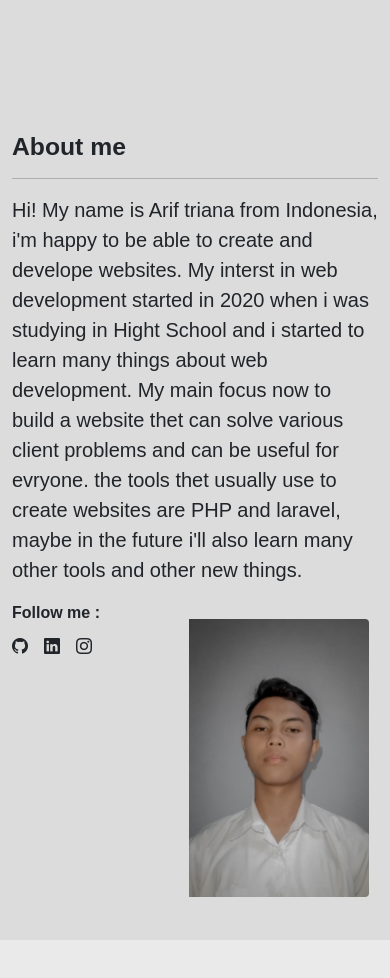
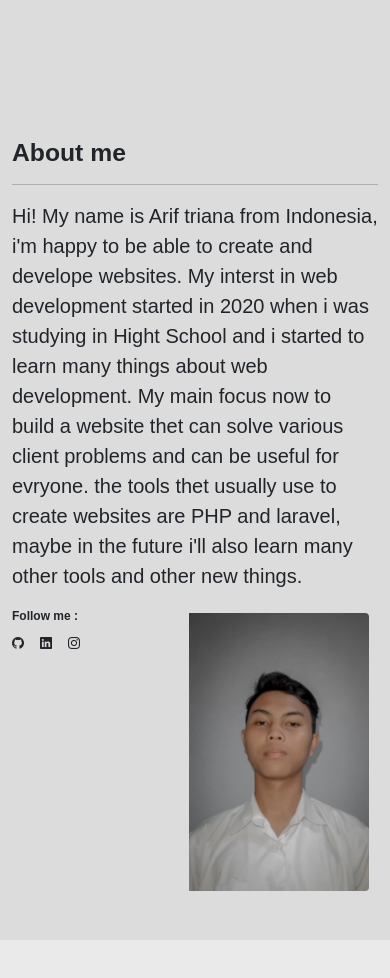
Before and after one commit to arif3ana/native-portfolio, a website: page index.html in a window 390 px wide. Shown: the part 900-1878 px from the top of the page. Drawn offline with nearby package versions, Linux system fonts and the light colour scheme.

Commit message:
memperbaiki bug

```diff
--- a/css/style.css
+++ b/css/style.css
@@ -162,11 +162,14 @@ body {
     }
     .tagline {
         font-size: 12px;
-        max-width: 150px;
+        max-width: 155px;
     }
     .first-article a {
         margin-top: 40px;
         border-radius: 50%;
+    }
+    .second-article .container .card {
+        font-size: 12px;
     }
     .second-article section img {
         width: 200px;
--- a/index.html
+++ b/index.html
@@ -14,7 +14,7 @@
     <link rel="stylesheet" href="https://unpkg.com/aos@next/dist/aos.css" />
     <!-- My style -->
     <link rel="stylesheet" href="css/style.css">
-    <link href="/node_modules/hamburgers/dist/hamburgers.css" rel="stylesheet">
+    <link href="node_modules/hamburgers/dist/hamburgers.css" rel="stylesheet">
     <link rel="stylesheet" href="https://cdn.jsdelivr.net/npm/bootstrap-icons@1.9.1/font/bootstrap-icons.css">
 </head>
 <body>
@@ -67,7 +67,7 @@
                                         <a class="link-dark" href="https://github.com/arif3ana"><i class="bi bi-github"></i></a>
                                     </li>
                                     <li class="ms-3">
-                                        <a class="link-dark" href="#"><i class="bi bi-linkedin"></i></a>
+                                        <a class="link-dark" href="https://www.linkedin.com/in/arif-triana-48bb74254"><i class="bi bi-linkedin"></i></a>
                                     </li>
                                     <li class="ms-3">
                                         <a class="link-dark" href="https://instagram.com/arf.3ana"><i class="bi bi-instagram"></i></a>
```
